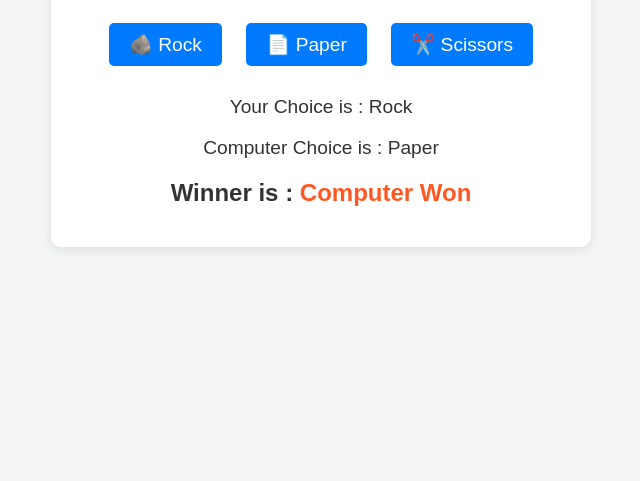
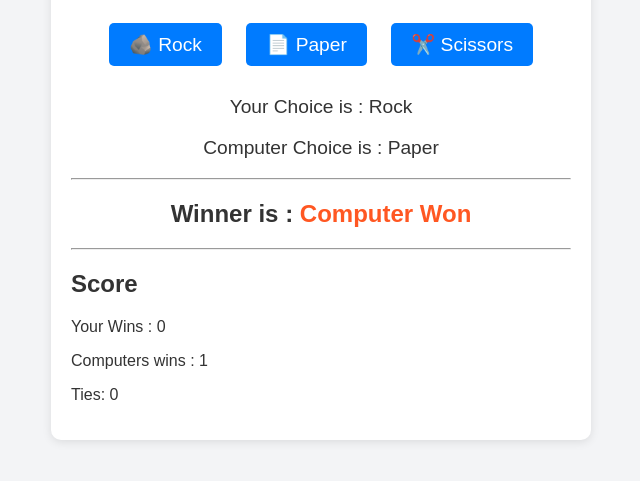
Before and after one commit to Deep26lak/Rock-Paper-Scissors, a plain HTML site: page index.html in a window 1280 px wide. Both pictures are taken after a click on the button "🪨 Rock". Shown: the part 141-622 px from the top of the page, without its empty margins (319-959 px from the left). Drawn offline with Linux system fonts and the light colour scheme.

Commit message:
adding score functionality

```diff
--- a/index.html
+++ b/index.html
@@ -18,7 +18,16 @@
       <div class="result">
         <p id="user-choice">Your Choice: <span>-</span></p>
         <p id="computer-choice">Computer's Choice: <span>-</span></p>
+        <hr />
         <h2 id="winner">Winner: <span>-</span></h2>
+      </div>
+      <hr />
+      <div class="records">
+        <h2 id="winner">Score</h2>
+
+        <p id="wins">Your Wins: <span>-</span></p>
+        <p id="loses">Computer's wins: <span>-</span></p>
+        <p id="ties">Ties: <span>-</span></p>
       </div>
     </div>
     <script src="script.js"></script>
--- a/script.js
+++ b/script.js
@@ -1,3 +1,9 @@
+let score = {
+  wins: 0,
+  loses: 0,
+  ties: 0,
+};
+
 function playGame(userChoice) {
   const choices = ["Rock", "Paper", "Scissors"];
   const computerChoice = choices[Math.floor(Math.random() * choices.length)];
@@ -5,14 +11,17 @@ function playGame(userChoice) {
   let winner = "";
   if (userChoice === computerChoice) {
     winner = "It's a Tie";
+    score.ties++;
   } else if (
     (userChoice === "Rock" && computerChoice === "Scissors") ||
     (userChoice === "Paper" && computerChoice === "Rock") ||
     (userChoice === "Scissors" && computerChoice === "Paper")
   ) {
     winner = "You Won";
+    score.wins++;
   } else {
     winner = "Computer Won";
+    score.loses++;
   }
 
   document.getElementById(
@@ -24,4 +33,14 @@ function playGame(userChoice) {
   document.getElementById(
     "winner"
   ).innerHTML = `Winner is : <span>${winner} </span>`;
+
+  document.getElementById(
+    "wins"
+  ).innerHTML = `Your Wins : <span>${score.wins} </span>`;
+  document.getElementById(
+    "loses"
+  ).innerHTML = `Computers wins : <span>${score.loses} </span>`;
+  document.getElementById(
+    "ties"
+  ).innerHTML = `Ties: <span>${score.ties} </span>`;
 }
--- a/style.css
+++ b/style.css
@@ -50,3 +50,6 @@ h1 {
   font-size: 1.5rem;
   color: #ff5722;
 }
+.records {
+  text-align: left;
+}
```
